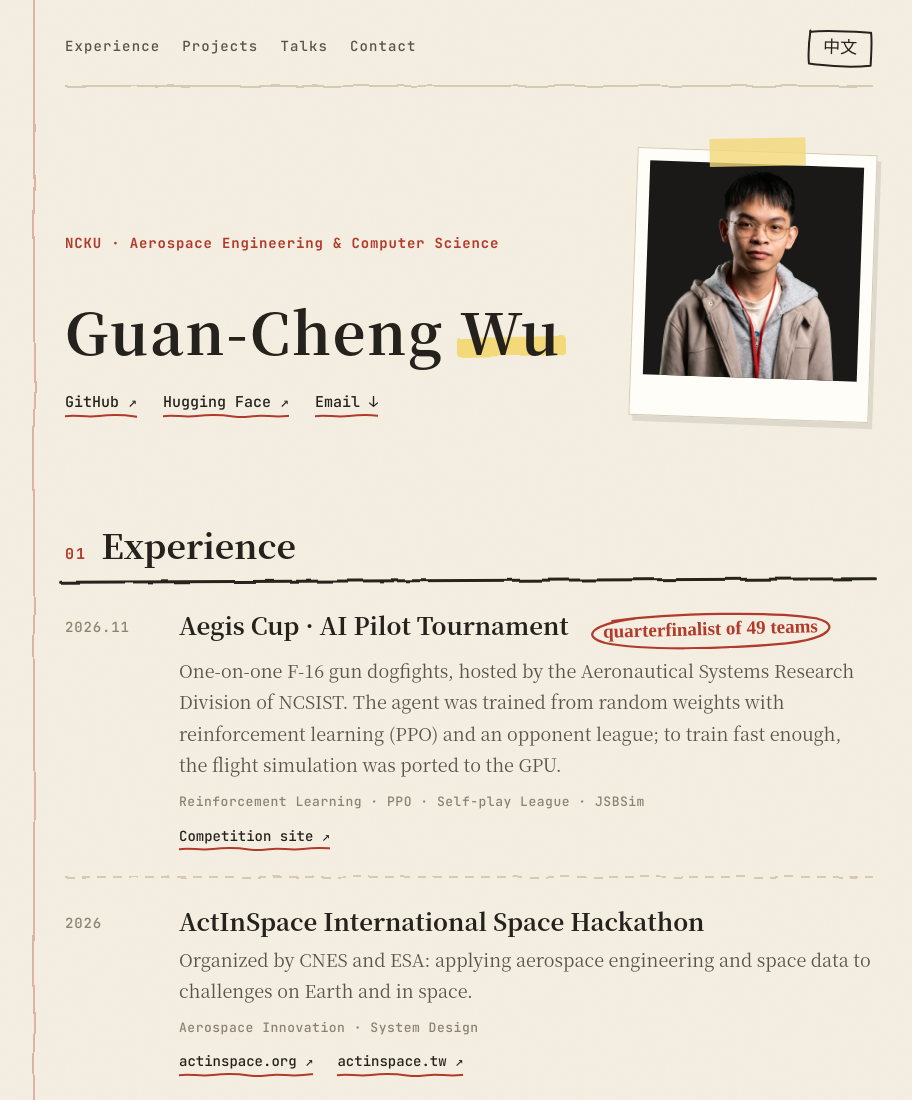
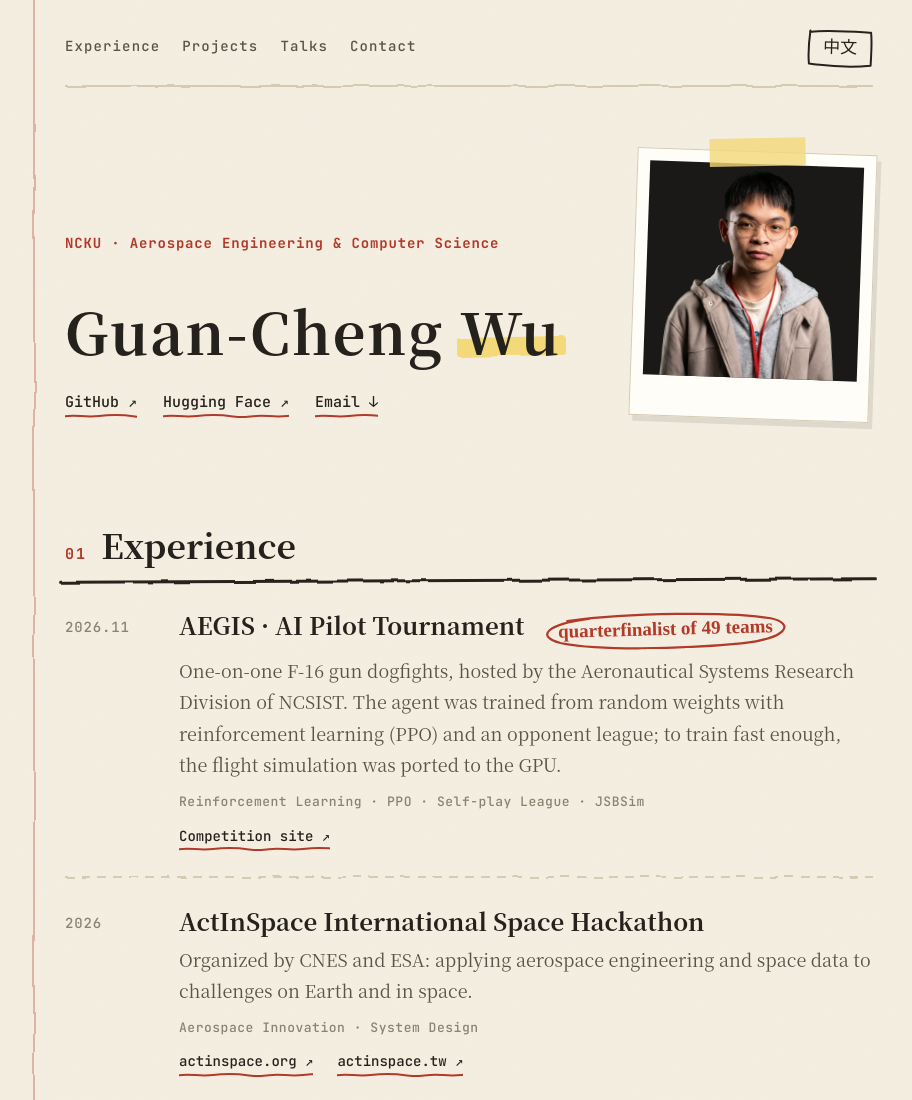
Before and after one commit to BigBlueW/BigBlueW.github.io, a plain HTML site: page index.html in a window 1280 px wide. Shown: the top 1100 px of the page, without its empty margins (199-1111 px from the left). Drawn offline with Linux system fonts and the light colour scheme; a web font is replaced by a local one.

Commit message:
Use AEGIS as the competition's English name
Co-Authored-By: Claude Fable 5.2 <noreply@anthropic.com>
Claude-Session: https://claude.ai/code/session_01T1ne9C5xqCFonsUZX1bVri

```diff
--- a/index.html
+++ b/index.html
@@ -145,7 +145,7 @@ footer{margin-top:72px;font-family:var(--mono);font-size:12px;letter-spacing:.1e
     <div>
       <h3>
         <span class="zh">神盾盃 · AI 飛行員擂台賽</span>
-        <span class="en">Aegis Cup · AI Pilot Tournament</span>
+        <span class="en">AEGIS · AI Pilot Tournament</span>
         <span class="res"><span class="zh">49 隊，打進八強</span><span class="en">quarterfinalist of 49 teams</span></span>
       </h3>
       <p>
```
